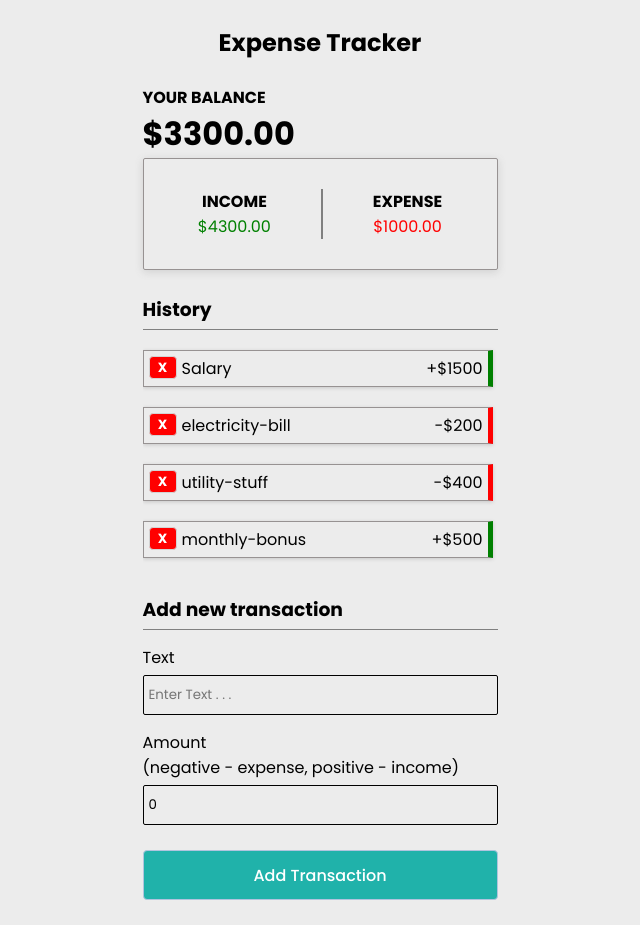
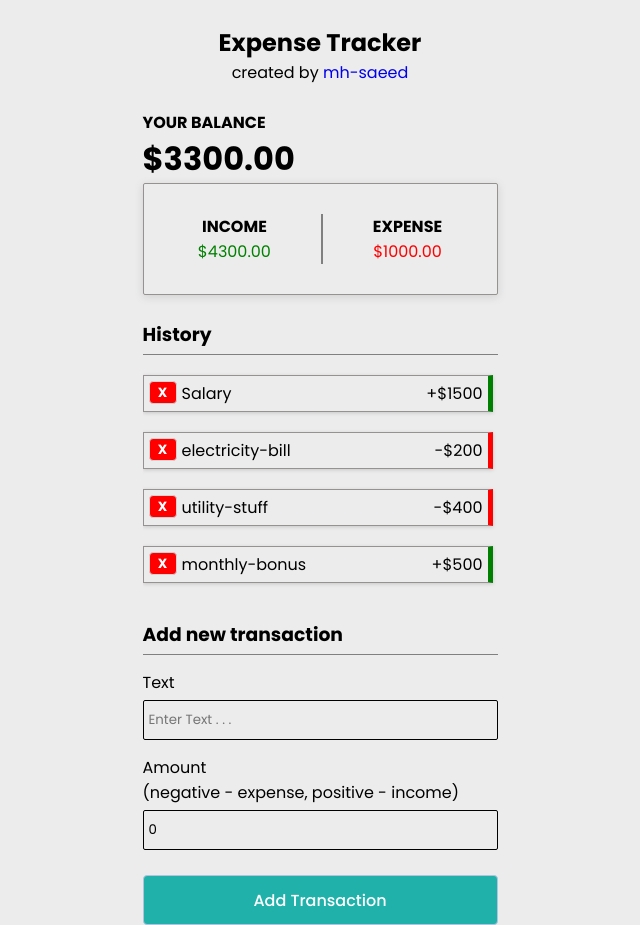
Before and after one commit to mh-saeed/project-1-expense-tracker, a React (Create React App) app: page / in a window 1280 px wide. Shown: the whole page, without its empty margins (320-960 px from the left). Before the commit the page ends 900 px from the top, so only its background shows below. Built offline with nearby package versions, Linux system fonts and the light colour scheme.

Commit message:
final changes added

```diff
--- a/src/App.css
+++ b/src/App.css
@@ -9,6 +9,9 @@
 .header {
   text-align: center;
   margin: 25px 0px 25px 0px;
+}
+.header a {
+  text-decoration-line: none;
 }
 .container {
   margin: 0px auto;
--- a/src/components/Header.js
+++ b/src/components/Header.js
@@ -4,6 +4,13 @@ export const Header = () => {
   return (
     <div className="header">
       <h2>Expense Tracker</h2>
+      <p>
+        created by
+        <a href="https://github.com/mh-saeed/project-1-expense-tracker">
+          {" "}
+          mh-saeed
+        </a>
+      </p>
     </div>
   );
 };
```
